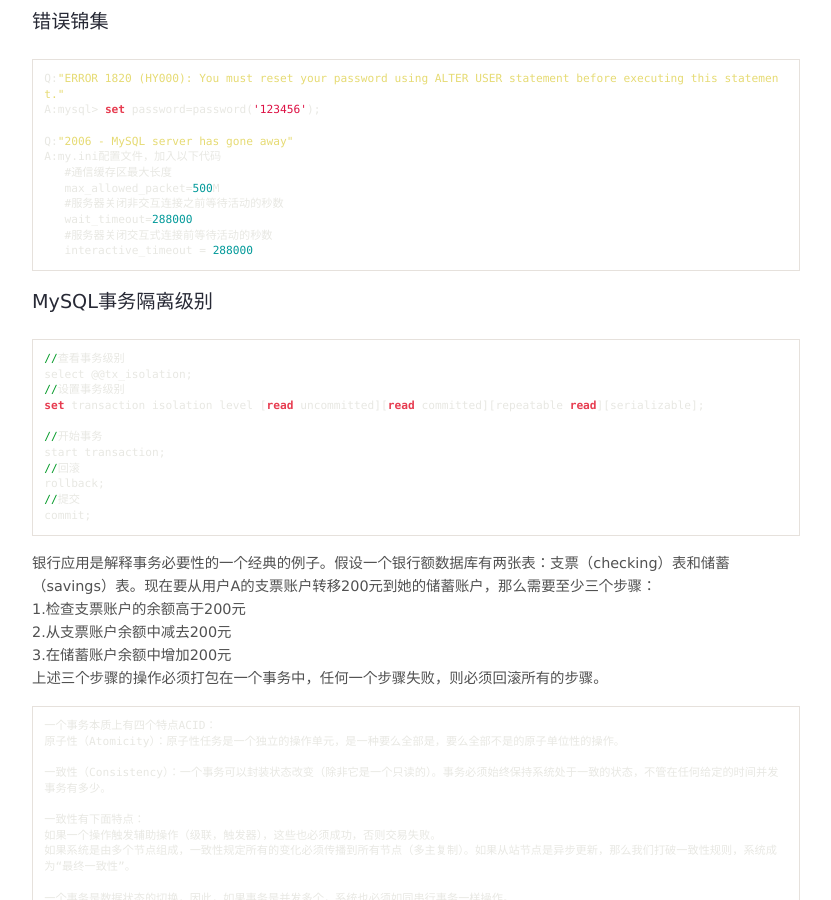
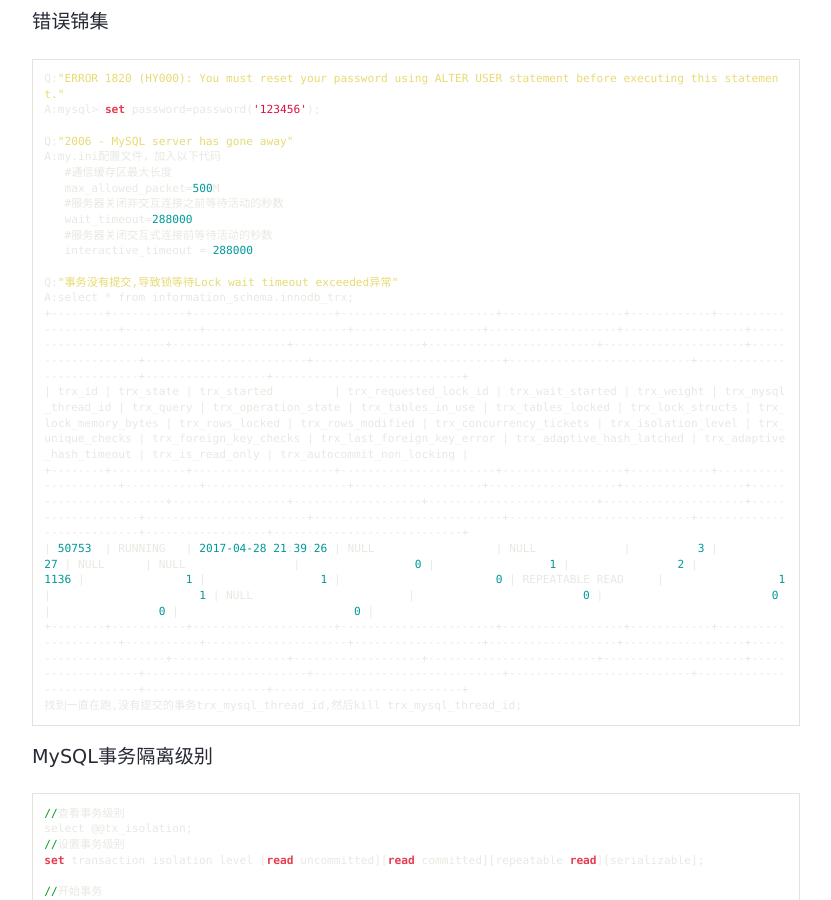
Before and after one commit to junhc/junhc.github.io, a Jekyll site: the page built from _posts/2015-08-21-mysql.md, in a window 1280 px wide and 900 px high, scrolled down 554 px. Shown: the whole window, without its empty margins (224-1055 px from the left). Built offline with Jekyll 4.4.1, drawn with Linux system fonts in a browser that asks for light colours; Markdown is read by kramdown in place of the engine named in the settings; comment, search, counter and statistics services are not loaded.

Commit message:
Update 2015-08-21-mysql.md

````diff
--- a/_posts/2015-08-21-mysql.md
+++ b/_posts/2015-08-21-mysql.md
@@ -32,6 +32,15 @@ A:my.ini配置文件，加入以下代码
    wait_timeout=288000
    #服务器关闭交互式连接前等待活动的秒数
    interactive_timeout = 288000
+
+Q:"事务没有提交,导致锁等待Lock wait timeout exceeded异常"
+A:select * from information_schema.innodb_trx;
++--------+-----------+---------------------+-----------------------+------------------+------------+---------------------+-----------+---------------------+-------------------+-------------------+------------------+-----------------------+-----------------+-------------------+-------------------------+---------------------+-------------------+------------------------+----------------------------+---------------------------+---------------------------+------------------+----------------------------+
+| trx_id | trx_state | trx_started         | trx_requested_lock_id | trx_wait_started | trx_weight | trx_mysql_thread_id | trx_query | trx_operation_state | trx_tables_in_use | trx_tables_locked | trx_lock_structs | trx_lock_memory_bytes | trx_rows_locked | trx_rows_modified | trx_concurrency_tickets | trx_isolation_level | trx_unique_checks | trx_foreign_key_checks | trx_last_foreign_key_error | trx_adaptive_hash_latched | trx_adaptive_hash_timeout | trx_is_read_only | trx_autocommit_non_locking |
++--------+-----------+---------------------+-----------------------+------------------+------------+---------------------+-----------+---------------------+-------------------+-------------------+------------------+-----------------------+-----------------+-------------------+-------------------------+---------------------+-------------------+------------------------+----------------------------+---------------------------+---------------------------+------------------+----------------------------+
+| 50753  | RUNNING   | 2017-04-28 21:39:26 | NULL                  | NULL             |          3 |                  27 | NULL      | NULL                |                 0 |                 1 |                2 |                  1136 |               1 |                 1 |                       0 | REPEATABLE READ     |                 1 |                      1 | NULL                       |                         0 |                         0 |                0 |                          0 |
++--------+-----------+---------------------+-----------------------+------------------+------------+---------------------+-----------+---------------------+-------------------+-------------------+------------------+-----------------------+-----------------+-------------------+-------------------------+---------------------+-------------------+------------------------+----------------------------+---------------------------+---------------------------+------------------+----------------------------+
+找到一直在跑,没有提交的事务trx_mysql_thread_id,然后kill trx_mysql_thread_id;
 ```
 
 #### MySQL事务隔离级别
````
